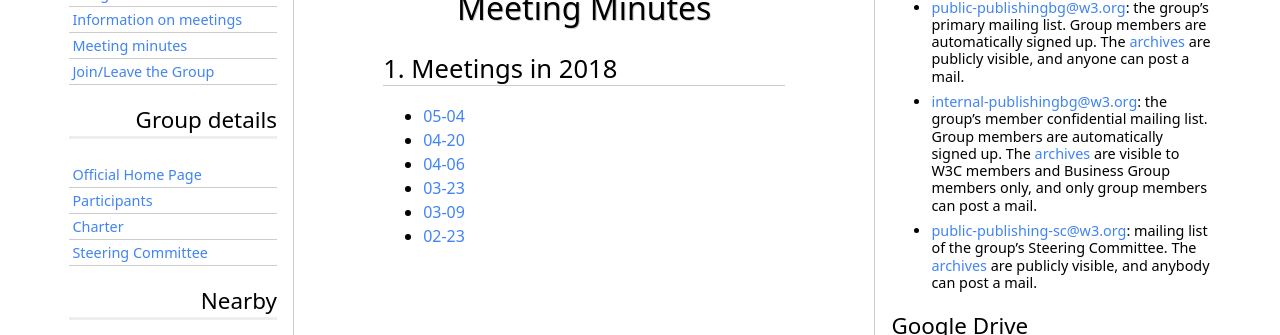
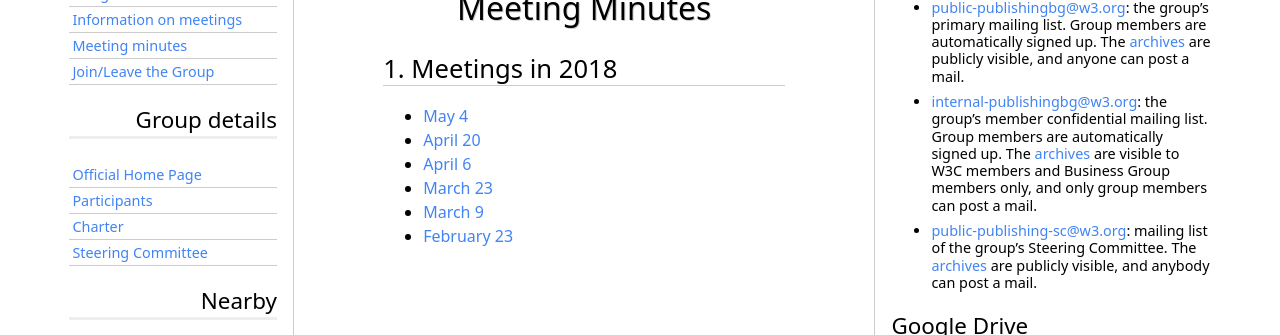
Before and after one commit to w3c/publ-bg, a Jekyll site: the page built from Steering_Committee/Meetings/index.md, in a window 1280 px wide. Shown: the part 181-516 px from the top of the page. Built offline with Jekyll 4.4.1, drawn with Linux system fonts in a browser that asks for light colours; some web fonts are replaced; our own code applies the rules of GitHub Pages for plain Markdown files.

Commit message:
Dates more human in the sc minute index

```diff
--- a/Steering_Committee/Meetings/index.md
+++ b/Steering_Committee/Meetings/index.md
@@ -5,9 +5,9 @@ layout: default
 # Meeting Minutes
 
 ## Meetings in 2018
-* [05-04](./2018/2018-05-04-pbgsc)
-* [04-20](./2018/2018-04-20-pbgsc)
-* [04-06](./2018/2018-04-06-pbgsc)
-* [03-23](./2018/2018-03-23-pbgsc)
-* [03-09](./2018/2018-03-09-minutes)
-* [02-23](./2018/2018-02-23-minutes)
+* [May 4](./2018/2018-05-04-pbgsc)
+* [April 20](./2018/2018-04-20-pbgsc)
+* [April 6](./2018/2018-04-06-pbgsc)
+* [March 23](./2018/2018-03-23-pbgsc)
+* [March 9](./2018/2018-03-09-minutes)
+* [February 23](./2018/2018-02-23-minutes)
```
